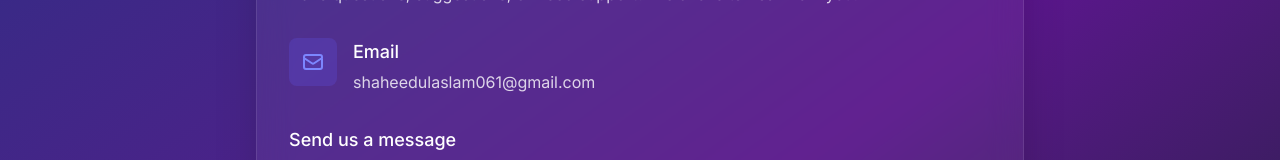
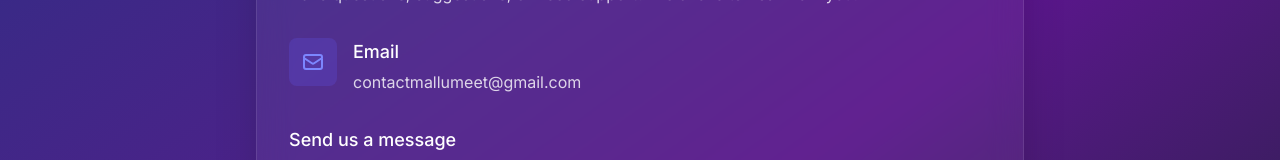
Before and after one commit to shaheedulaslam/Omegle-Clone-Next-js, a Next.js app: page /contact in a window 1280 px wide. Shown: the part 179-339 px from the top of the page. Built offline with nearby package versions, Linux system fonts and the light colour scheme.

Commit message:
email setted

```diff
--- a/src/app/(main)/contact/page.tsx
+++ b/src/app/(main)/contact/page.tsx
@@ -98,7 +98,7 @@ export default function ContactPage() {
                 </div>
                 <div className="ml-4">
                   <h3 className="text-lg font-medium text-white">Email</h3>
-                  <p className="mt-1">shaheedulaslam061@gmail.com</p>
+                  <p className="mt-1">contactmallumeet@gmail.com</p>
                 </div>
               </div>
             </div>
```
